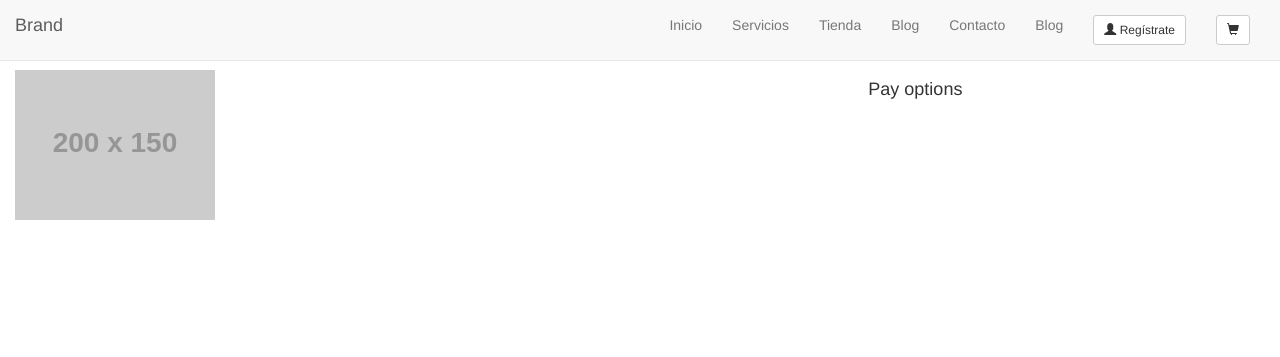
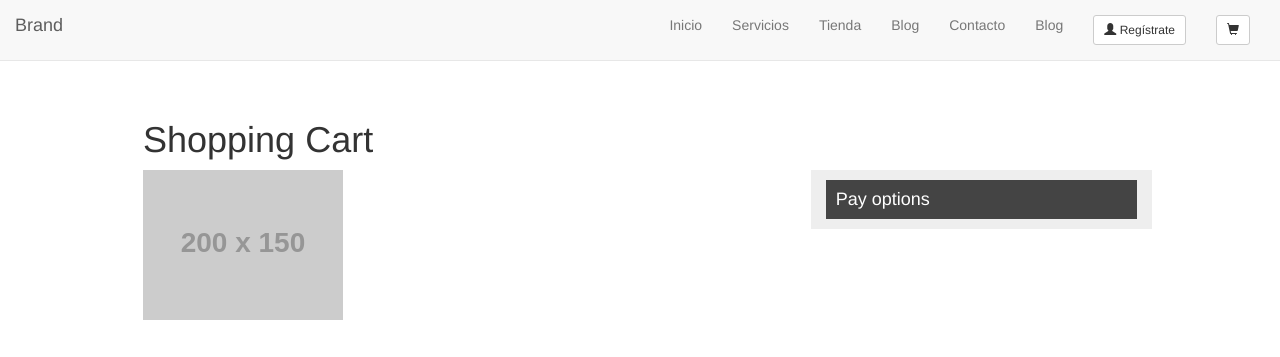
Before and after one commit to proyecto-escuelaweb/proyecto-pagweb-cocina, a plain HTML site: page carrito.html in a window 1280 px wide. Shown: the top 357 px of the page. Drawn offline with Linux system fonts and the light colour scheme; placeholder pictures from the web are drawn by us.

Commit message:
stash fix merge

```diff
--- a/css/style.css
+++ b/css/style.css
@@ -4,3 +4,20 @@
   display: block;
 	position: relative,
 }
+
+.carrito {
+	position: relative;
+	margin-top: 100px;
+	width: 80%;
+}
+
+.carrito-sidebar {
+	background-color: #eee;
+}
+
+.carrito-sidebar h4 {
+	background-color: #444;
+	color: #fff;
+	padding: 10px;
+	box-sizing: border-box;
+}
```
